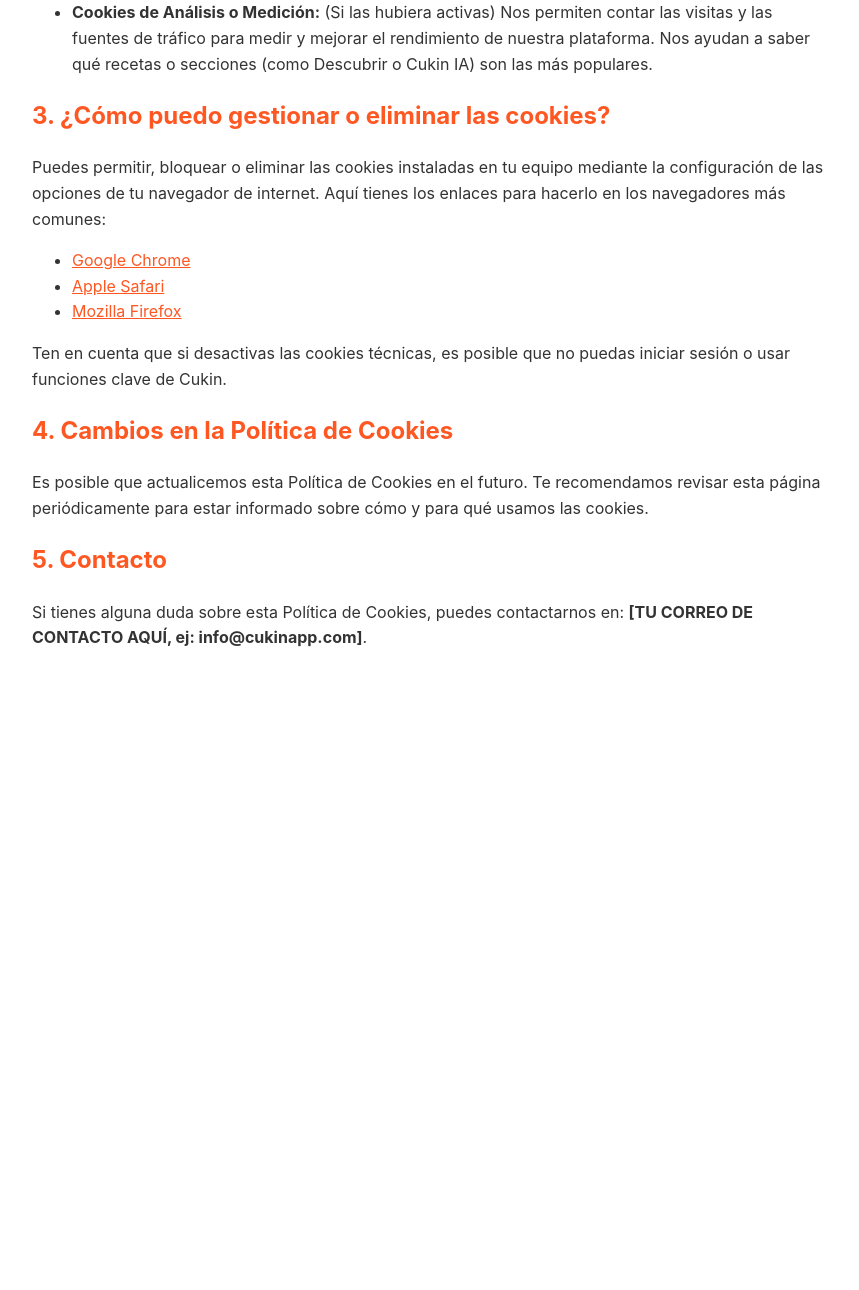
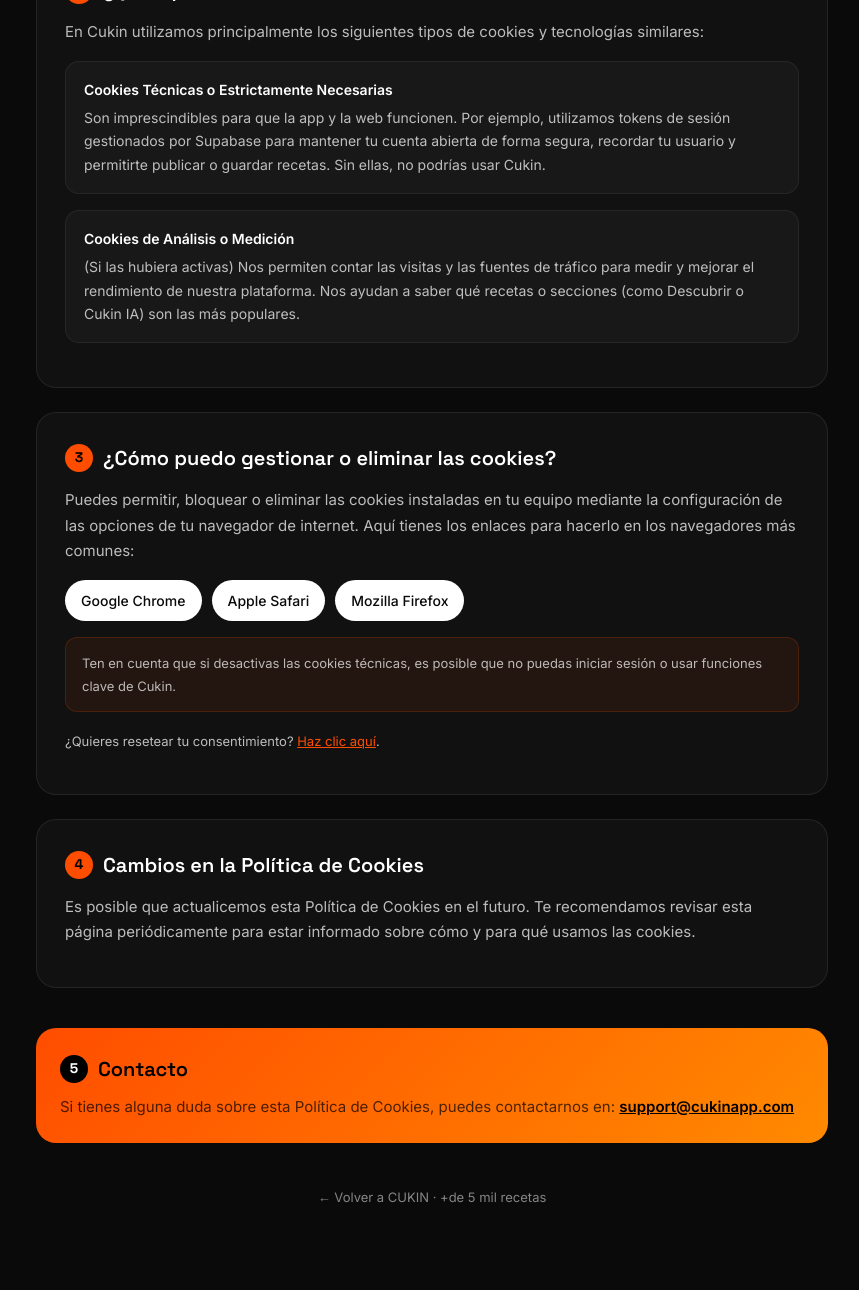
Before and after one commit to officedebeka-cloud/cukinapp.com, a plain HTML site: page cookies.html in a window 1280 px wide. Shown: the part 542-1832 px from the top of the page, without its empty margins (208-1067 px from the left). Before the commit the page ends 1229 px from the top, so only its background shows below. Drawn offline with Linux system fonts and the light colour scheme.

Commit message:
Update cookies.html

```diff
--- a/cookies.html
+++ b/cookies.html
@@ -1,42 +1,91 @@
 <!DOCTYPE html>
 <html lang="es">
 <head>
-    <meta charset="UTF-8">
-    <meta name="viewport" content="width=device-width, initial-scale=1.0">
-    <title>Política de Cookies - Cukin</title>
-    <style>
-        body { font-family: -apple-system, BlinkMacSystemFont, "Segoe UI", Roboto, Helvetica, Arial, sans-serif; line-height: 1.6; color: #333; max-width: 800px; margin: 0 auto; padding: 20px; }
-        h1, h2 { color: #FF5722; /* Tu color cukinOrange */ }
-        a { color: #FF5722; }
-    </style>
+<meta charset="UTF-8">
+<meta name="viewport" content="width=device-width, initial-scale=1">
+<title>Política de Cookies - CUKIN</title>
+<link rel="preconnect" href="https://fonts.googleapis.com">
+<link href="https://fonts.googleapis.com/css2?family=Space+Grotesk:wght@600;700&family=Inter:wght@400;500;600&display=swap" rel="stylesheet">
+<style>
+*{box-sizing:border-box;margin:0;padding:0}
+body{font-family:'Inter',system-ui,sans-serif;background:#0A0A0A;color:#fff;line-height:1.7;-webkit-font-smoothing:antialiased}
+.container{max-width:840px;margin:0 auto;padding:48px 24px 80px}
+.top{margin-bottom:32px}
+.top a{font-size:13px;letter-spacing:0.06em;text-transform:uppercase;color:rgba(255,255,255,0.5);text-decoration:none;border:1px solid rgba(255,255,255,0.1);padding:8px 14px;border-radius:999px;display:inline-flex;align-items:center;gap:6px}
+.top a:hover{color:#fff;border-color:rgba(255,255,255,0.2)}
+h1{font-family:'Space Grotesk',sans-serif;font-size: clamp(32px, 5vw, 48px);font-weight:700;color:#fff;letter-spacing:-0.02em;margin:24px 0 8px;line-height:1.05}
+h1 span{color:#FF4D00}
+.subtitle{color:rgba(255,255,255,0.5);font-size:14px;margin-bottom:40px}
+.card{background:#111111;border:1px solid rgba(255,255,255,0.08);border-radius:20px;padding:28px 28px;margin:24px 0}
+h2{font-family:'Space Grotesk',sans-serif;font-size:20px;font-weight:600;color:#fff;margin:0 0 12px;display:flex;align-items:center;gap:10px}
+h2 .num{display:inline-flex;width:28px;height:28px;border-radius:999px;background:#FF4D00;color:#000;font-size:14px;font-weight:700;align-items:center;justify-content:center;flex-shrink:0}
+p{color:rgba(255,255,255,0.72);font-size:15px;margin:0 0 14px}
+strong{color:#fff;font-weight:600}
+.type{margin:16px 0;padding:16px 18px;background:rgba(255,255,255,0.03);border:1px solid rgba(255,255,255,0.06);border-radius:14px}
+.type b{display:block;color:#fff;margin-bottom:4px;font-size:14px}
+.type p{margin:0;font-size:14px}
+.links{display:flex;flex-wrap:wrap;gap:10px;margin:16px 0 8px}
+.links a{font-size:14px;font-weight:500;color:#0A0A0A;background:#fff;padding:9px 16px;border-radius:999px;text-decoration:none;transition:all .2s}
+.links a:hover{background:#FF4D00;color:#fff}
+.notice{margin-top:16px;padding:14px 16px;background:rgba(255,77,0,0.08);border:1px solid rgba(255,77,0,0.18);border-radius:12px;font-size:13px;color:rgba(255,255,255,0.7)}
+.contact{margin-top:40px;padding:24px;border-radius:20px;background:linear-gradient(135deg, #FF4D00 0%, #FF8A00 100%);color:#000}
+.contact p{color:rgba(0,0,0,0.7);margin:0}
+.contact a{color:#000;font-weight:700;text-decoration:underline}
+.footer{margin-top:40px;text-align:center}
+.footer a{color:rgba(255,255,255,0.5);text-decoration:none;font-size:13px}
+.footer a:hover{color:#fff}
+@media(max-width:600px){.container{padding:32px 18px 60px}.card{padding:22px 20px}}
+</style>
 </head>
 <body>
-    <h1>Política de Cookies de Cukin</h1>
-    <p><em>Última actualización: Agosto de 2026</em></p>
+<div class="container">
+  <div class="top"><a href="/">← Volver a CUKIN</a></div>
+  <h1>Política de <span>Cookies</span> de Cukin</h1>
+  <p class="subtitle">Última actualización: Agosto de 2026</p>
 
-    <h2>1. ¿Qué son las cookies?</h2>
+  <div class="card">
+    <h2><span class="num">1</span> ¿Qué son las cookies?</h2>
     <p>Las cookies son pequeños archivos de texto que los sitios web o aplicaciones guardan en tu dispositivo (ordenador, smartphone, tablet) cuando los visitas. Sirven para que la web funcione correctamente, para recordar tus preferencias (como si ya has iniciado sesión) y para ayudarnos a entender cómo usas Cukin para poder mejorar.</p>
+  </div>
 
-    <h2>2. ¿Qué tipos de cookies utiliza Cukin?</h2>
+  <div class="card">
+    <h2><span class="num">2</span> ¿Qué tipos de cookies utiliza Cukin?</h2>
     <p>En Cukin utilizamos principalmente los siguientes tipos de cookies y tecnologías similares:</p>
-    <ul>
-        <li><strong>Cookies Técnicas o Estrictamente Necesarias:</strong> Son imprescindibles para que la app y la web funcionen. Por ejemplo, utilizamos tokens de sesión gestionados por <em>Supabase</em> para mantener tu cuenta abierta de forma segura, recordar tu usuario y permitirte publicar o guardar recetas. Sin ellas, no podrías usar Cukin.</li>
-        <li><strong>Cookies de Análisis o Medición:</strong> (Si las hubiera activas) Nos permiten contar las visitas y las fuentes de tráfico para medir y mejorar el rendimiento de nuestra plataforma. Nos ayudan a saber qué recetas o secciones (como Descubrir o Cukin IA) son las más populares.</li>
-    </ul>
 
-    <h2>3. ¿Cómo puedo gestionar o eliminar las cookies?</h2>
+    <div class="type">
+      <b>Cookies Técnicas o Estrictamente Necesarias</b>
+      <p>Son imprescindibles para que la app y la web funcionen. Por ejemplo, utilizamos tokens de sesión gestionados por Supabase para mantener tu cuenta abierta de forma segura, recordar tu usuario y permitirte publicar o guardar recetas. Sin ellas, no podrías usar Cukin.</p>
+    </div>
+
+    <div class="type">
+      <b>Cookies de Análisis o Medición</b>
+      <p>(Si las hubiera activas) Nos permiten contar las visitas y las fuentes de tráfico para medir y mejorar el rendimiento de nuestra plataforma. Nos ayudan a saber qué recetas o secciones (como Descubrir o Cukin IA) son las más populares.</p>
+    </div>
+  </div>
+
+  <div class="card">
+    <h2><span class="num">3</span> ¿Cómo puedo gestionar o eliminar las cookies?</h2>
     <p>Puedes permitir, bloquear o eliminar las cookies instaladas en tu equipo mediante la configuración de las opciones de tu navegador de internet. Aquí tienes los enlaces para hacerlo en los navegadores más comunes:</p>
-    <ul>
-        <li><a href="https://support.google.com/chrome/answer/95647?hl=es" target="_blank">Google Chrome</a></li>
-        <li><a href="https://support.apple.com/es-es/guide/safari/sfri11471/mac" target="_blank">Apple Safari</a></li>
-        <li><a href="https://support.mozilla.org/es/kb/habilitar-y-deshabilitar-cookies-sitios-web-rastrear-preferencias" target="_blank">Mozilla Firefox</a></li>
-    </ul>
-    <p>Ten en cuenta que si desactivas las cookies técnicas, es posible que no puedas iniciar sesión o usar funciones clave de Cukin.</p>
+    <div class="links">
+      <a href="https://support.google.com/chrome/answer/95647?hl=es" target="_blank" rel="noopener">Google Chrome</a>
+      <a href="https://support.apple.com/es-es/guide/safari/sfri11471/mac" target="_blank" rel="noopener">Apple Safari</a>
+      <a href="https://support.mozilla.org/es/kb/Borrar%20cookies" target="_blank" rel="noopener">Mozilla Firefox</a>
+    </div>
+    <div class="notice">Ten en cuenta que si desactivas las cookies técnicas, es posible que no puedas iniciar sesión o usar funciones clave de Cukin.</div>
+    <p style="margin-top:18px;font-size:13px">¿Quieres resetear tu consentimiento? <a href="#" onclick="localStorage.removeItem('cukin_cookie_consent'); alert('Consentimiento borrado. Recarga la web y verás el banner de nuevo.'); return false;" style="color:#FF4D00;text-decoration:underline">Haz clic aquí</a>.</p>
+  </div>
 
-    <h2>4. Cambios en la Política de Cookies</h2>
+  <div class="card">
+    <h2><span class="num">4</span> Cambios en la Política de Cookies</h2>
     <p>Es posible que actualicemos esta Política de Cookies en el futuro. Te recomendamos revisar esta página periódicamente para estar informado sobre cómo y para qué usamos las cookies.</p>
+  </div>
 
-    <h2>5. Contacto</h2>
-    <p>Si tienes alguna duda sobre esta Política de Cookies, puedes contactarnos en: <strong>[TU CORREO DE CONTACTO AQUÍ, ej: info@cukinapp.com]</strong>.</p>
+  <div class="contact">
+    <h2 style="color:#000;margin-bottom:8px"><span class="num" style="background:#000;color:#fff">5</span> Contacto</h2>
+    <p>Si tienes alguna duda sobre esta Política de Cookies, puedes contactarnos en: <a href="mailto:support@cukinapp.com">support@cukinapp.com</a></p>
+  </div>
+
+  <div class="footer"><a href="/">← Volver a CUKIN · +de 5 mil recetas</a></div>
+</div>
 </body>
 </html>
```
